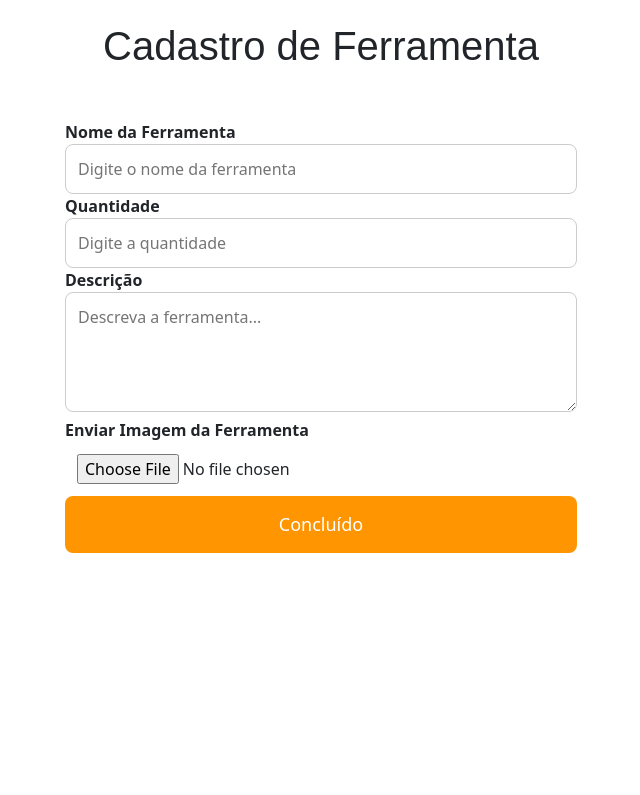
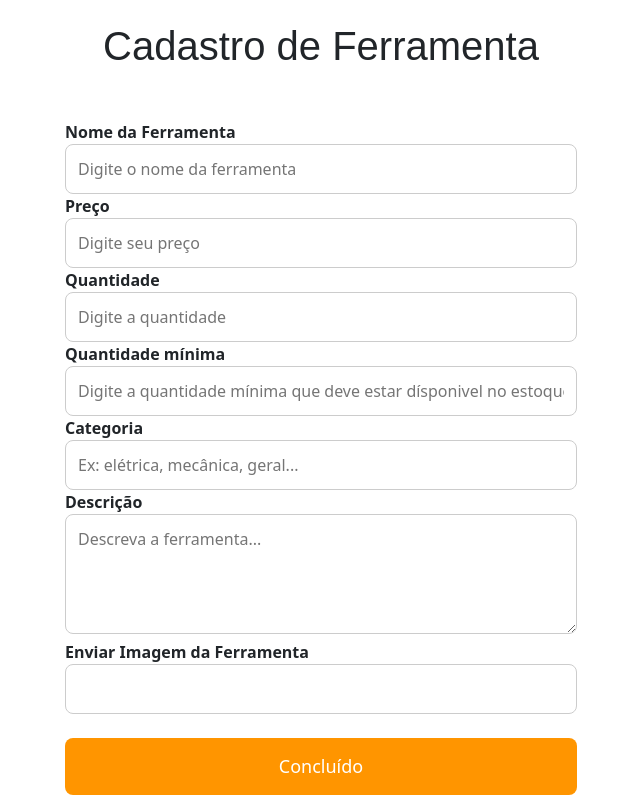
Before and after one commit to mb7-alt/TCC-senai, a Flask app: page /lista in a window 1280 px wide. Shown: the part 210-1005 px from the top of the page, without its empty margins (319-959 px from the left). Before the commit the page ends 763 px from the top, so only its background shows below. Run offline with Flask 3, Linux system fonts and the light colour scheme.

Commit message:
Alterações em lista.html

```diff
--- a/templates/lista.html
+++ b/templates/lista.html
@@ -83,12 +83,26 @@
             <form id="form-cadastro" action="https://www.google.com">
                 <label>Nome da Ferramenta</label>
                 <input type="text" placeholder="Digite o nome da ferramenta">
+
+                <label>Preço</label>
+                <input type="number" placeholder="Digite seu preço">
+
                 <label>Quantidade</label>
                 <input type="number" min="1" step="1" placeholder="Digite a quantidade">
+
+                <label>Quantidade mínima</label>
+                <input type="number" min="1" step="1" placeholder="Digite a quantidade mínima que deve estar dísponivel no estoque">
+
+                <label>Categoria</label>
+                <input type="text" placeholder="Ex: elétrica, mecânica, geral...">
+
                 <label>Descrição</label>
                 <textarea placeholder="Descreva a ferramenta..."></textarea>
+
                 <label>Enviar Imagem da Ferramenta</label>
-                <input type="file">
+                <input type="text">
+                <br>
+                <br>
                 <button class="botao" type="submit">
                     Concluído
                 </button>
```
